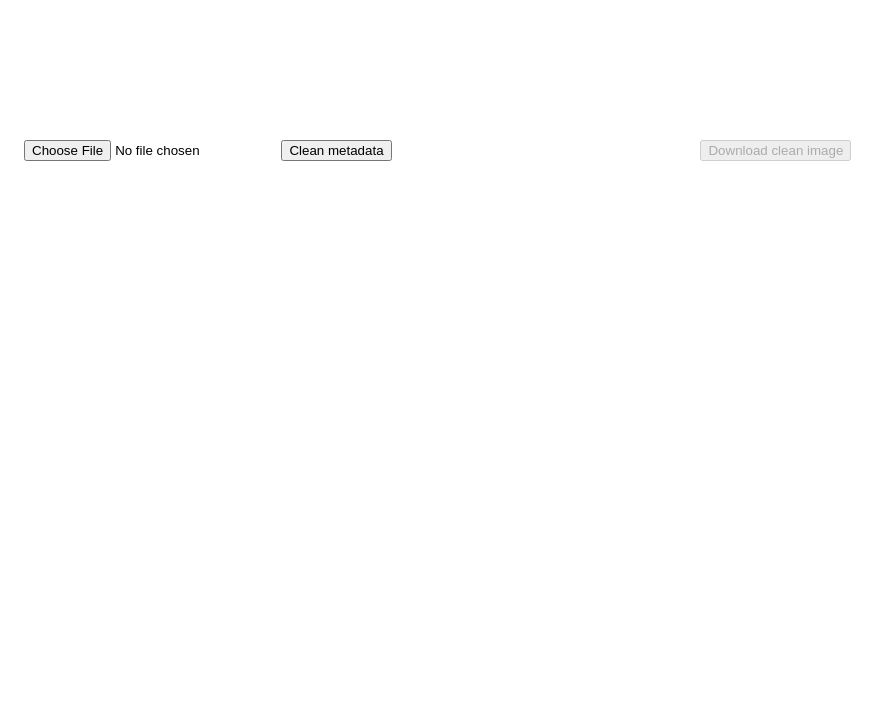
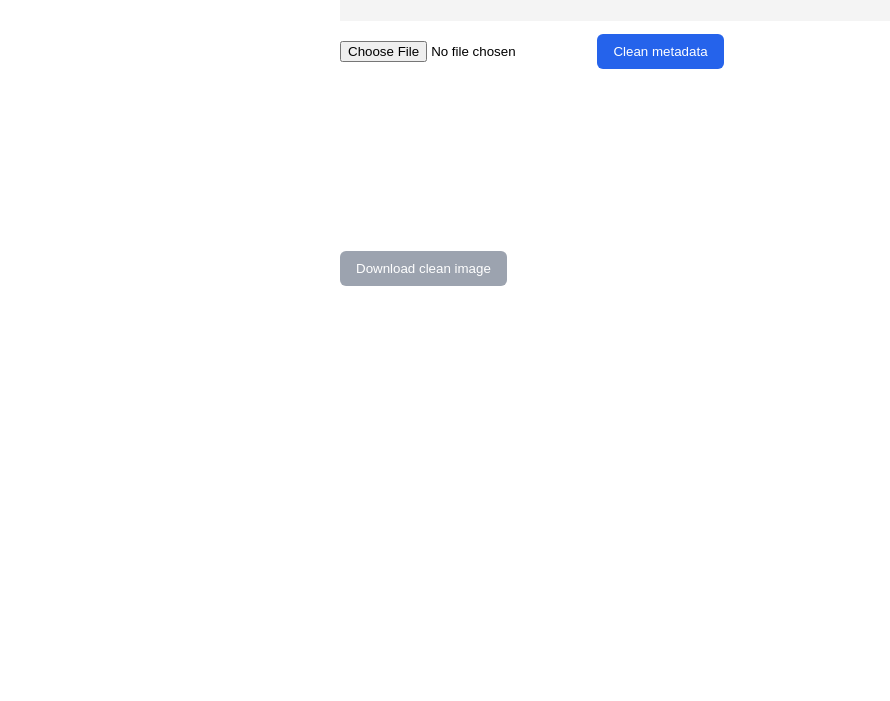
Before and after one commit to RahulPatil-15/metaclear, a plain HTML site: page index.html in a window 1280 px wide. Shown: the part 99-800 px from the top of the page, without its empty margins (0-890 px from the left). Drawn offline with Linux system fonts and the light colour scheme.

Commit message:
Style layout and add clean flow

```diff
--- a/style.css
+++ b/style.css
@@ -1,10 +1,36 @@
 canvas {
     max-width: 100%;
     height: auto;
+    display: block;
+    margin: 16px 0;
 }
 
 body {
     font-family: sans-serif;
     padding: 16px;
+    max-width: 600px;
+    margin: 0 auto;
 
 }
+
+#metaOutput {
+    max-height: 200px;
+    overflow: auto;
+    background: #f4f4f4;
+    padding: 12px;
+    font-size: 13px;
+}
+
+button {
+    padding: 10px 16px;
+    border: none;
+    border-radius: 6px;
+    background: #2563eb;
+    color :white;
+    cursor: pointer;
+}
+
+button:disabled {
+    background: #9ca3af;
+    cursor: not-allowed;
+}
```
